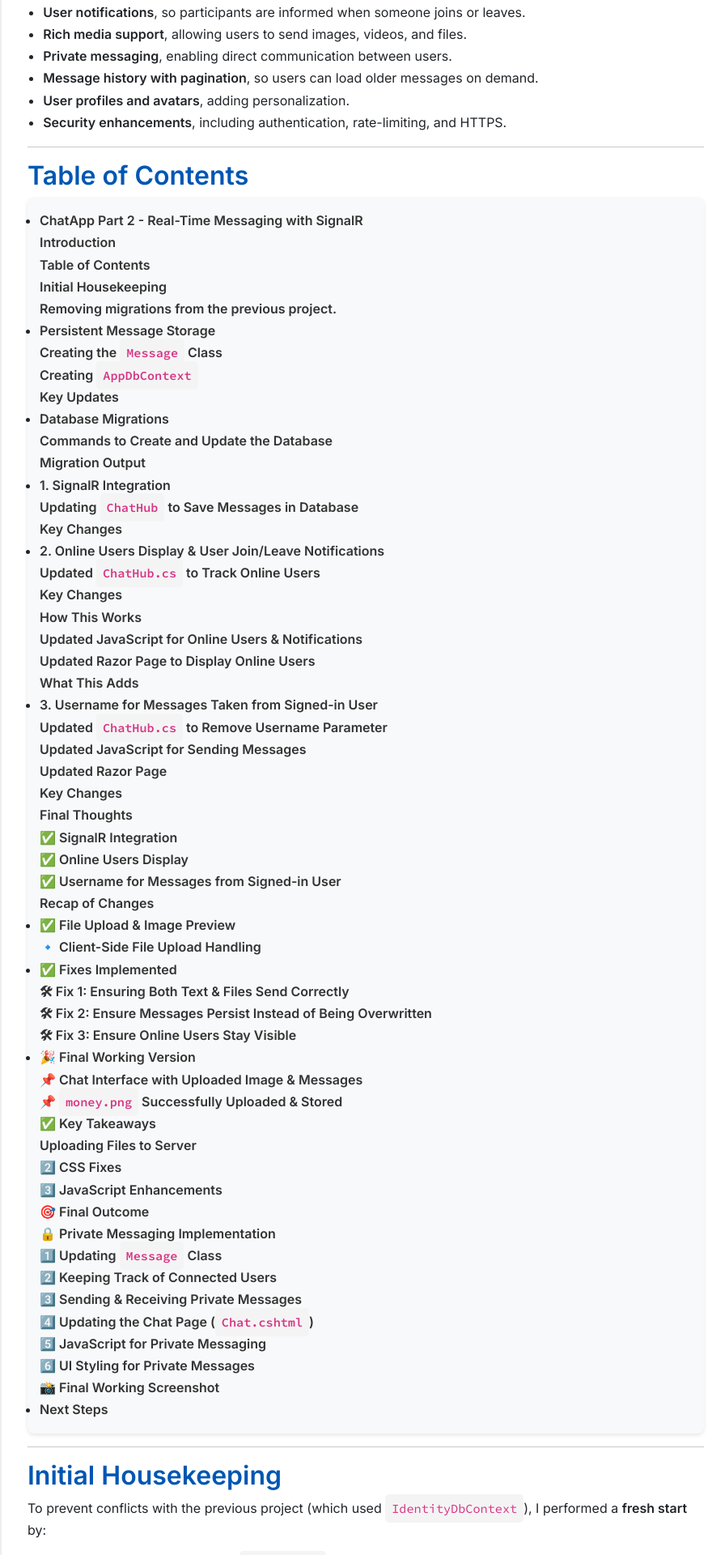
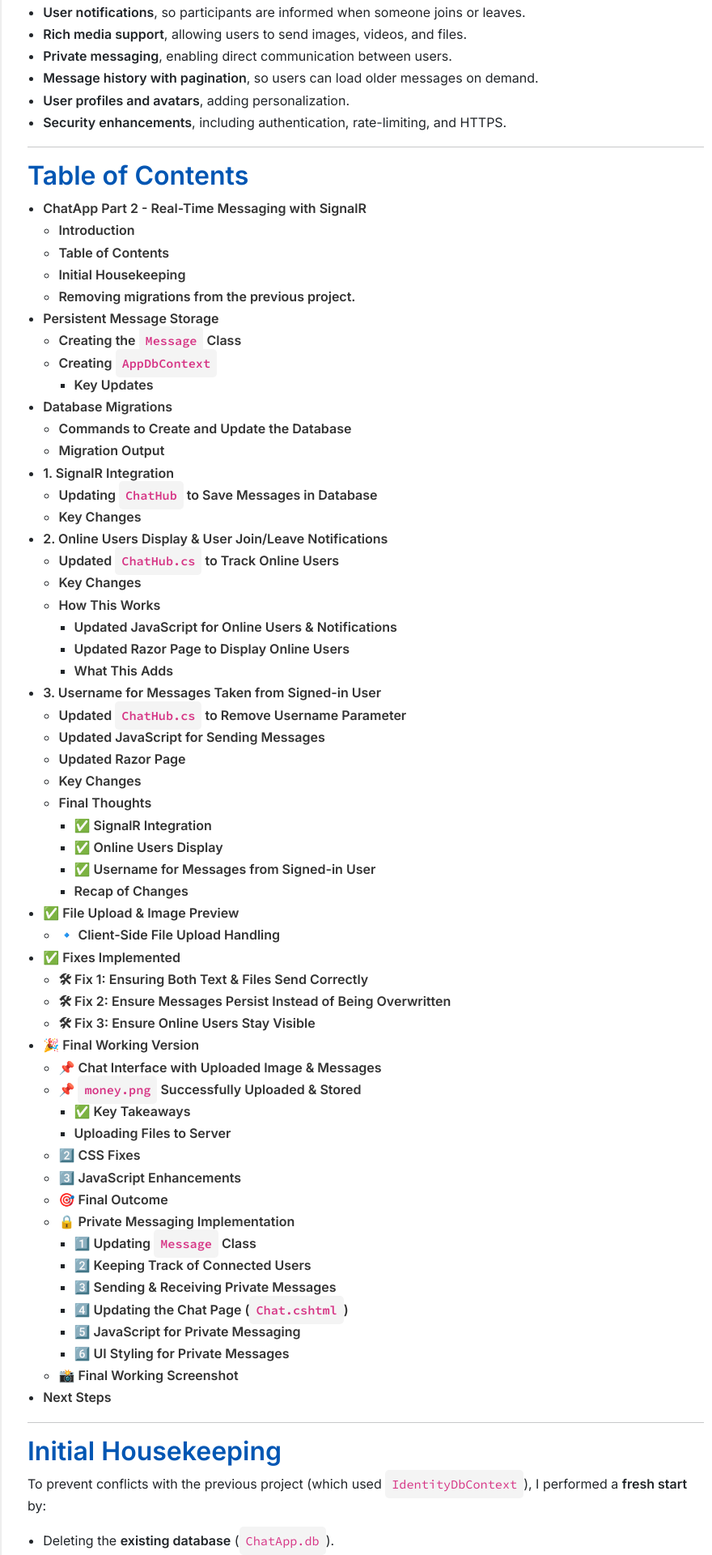
Before and after one commit to JWalshe86/ChatApp, a Jekyll site: the page built from docs/ChatAppPartTwo.md, in a window 1280 px wide. Shown: the part 552-2472 px from the top of the page at 81% size, without its empty margins (188-1068 px from the left). Built offline with Jekyll 4.4.1, drawn with Linux system fonts in a browser that asks for light colours.

Commit message:
Update custom.css

```diff
--- a/docs/assets/css/custom.css
+++ b/docs/assets/css/custom.css
@@ -85,29 +85,28 @@
     border-radius: 10px;
     box-shadow: 0px 4px 12px rgba(0, 0, 0, 0.2);
 }
-/* ✅ Target the entire TOC */
-#markdown-toc {
-    background: #f8f9fa; /* Light gray background */
-    padding: 15px;
-    border-radius: 8px; /* Rounded corners */
-    box-shadow: 0px 2px 5px rgba(0, 0, 0, 0.1);
-}
-
-/* ✅ Remove bullet point rings */
-#markdown-toc ul {
-    list-style: none; /* Removes default bullets */
-    padding-left: 0;
-}
-
 /* ✅ Force TOC links to be black */
 #markdown-toc a {
     color: #333 !important; /* Darker black text */
     text-decoration: none !important; /* Remove underlines */
-    font-weight: 600; /* Make it bolder */
+    font-weight: 600 !important; /* Ensure bold */
 }
 
-/* ✅ Change TOC link color on hover */
+/* ✅ Force-hover effect */
 #markdown-toc a:hover {
-    color: #0056b3 !important; /* A darker blue when hovering */
-    text-decoration: underline !important; /* Bring back underline on hover */
+    color: #0056b3 !important; /* Darker blue on hover */
+    text-decoration: underline !important;
 }
+
+/* ✅ Override Bootstrap’s reboot.css (which applies default link styles) */
+#markdown-toc a:link,
+#markdown-toc a:visited,
+#markdown-toc a:active {
+    color: #333 !important; /* Force links to be dark */
+    text-decoration: none !important;
+}
+
+/* ✅ Make sure Bootstrap’s global styles don't interfere */
+a {
+    -webkit-text-fill-color: unset !important;
+}
```
